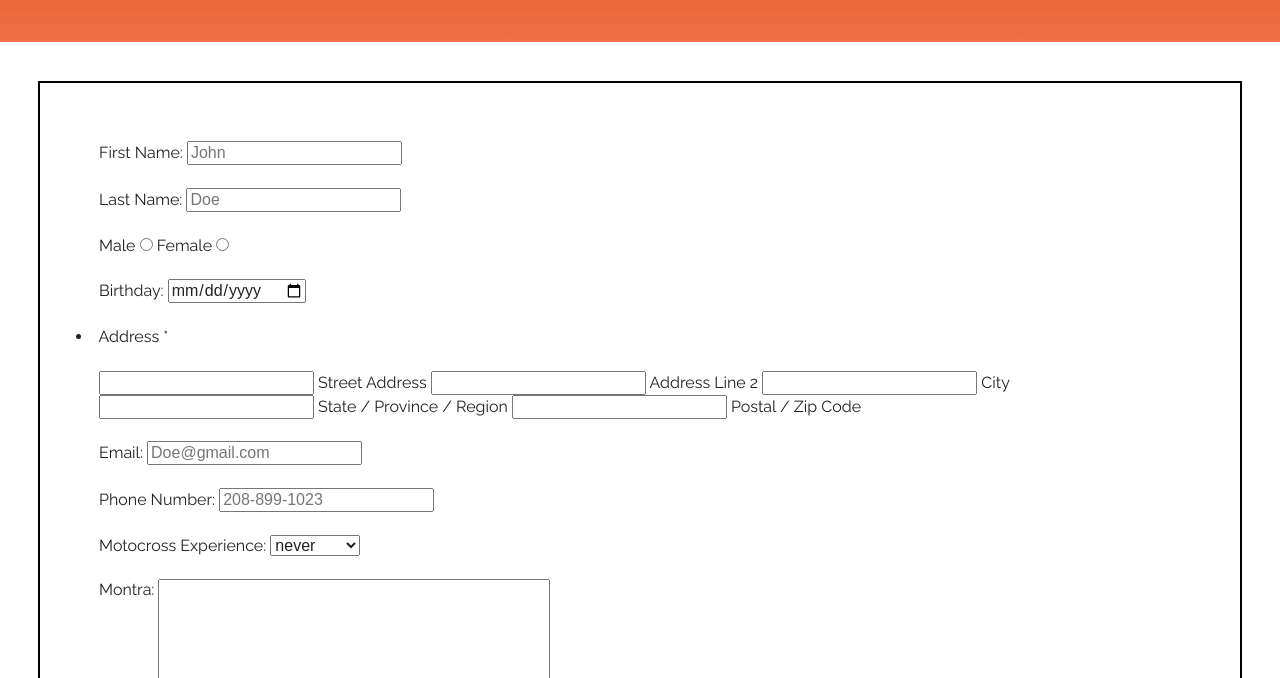
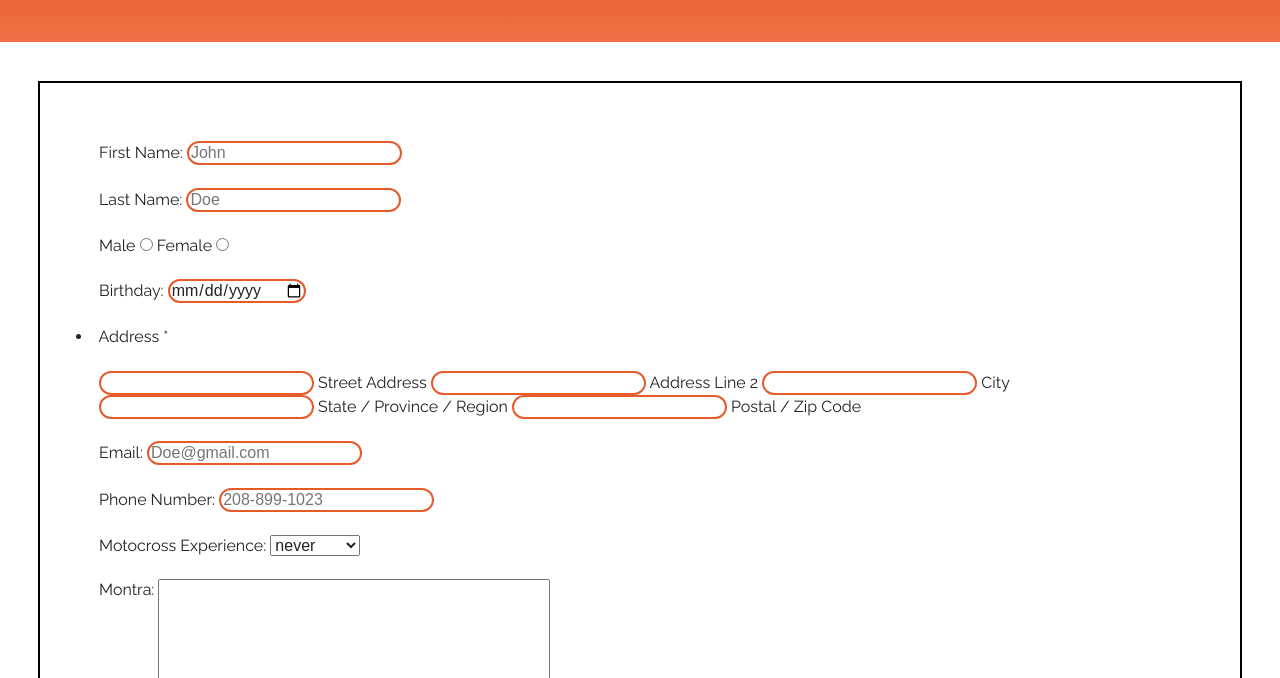
Before and after one commit to jwoods1/DWS2Week3, a plain HTML site: page index.html in a window 1280 px wide. Shown: the part 122-800 px from the top of the page. Drawn offline with Linux system fonts and the light colour scheme.

Commit message:
Update index.html

```diff
--- a/index.html
+++ b/index.html
@@ -31,21 +31,21 @@
                 <div class="personal">
                     <div>
                         <label for="firstName">First Name:</label>
-                        <input type="text" name="firstName" id="firstName" placeholder="John" required aria-required="true">
+                        <input class="borderRadius" type="text" name="firstName" id="firstName" placeholder="John" required aria-required="true">
                     </div>
                     <div>
                        <label for="lastName">Last Name:</label>
-                       <input type="text" name="lastName" id="lastName" placeholder="Doe" required aria-required="true">
+                       <input class="borderRadius" type="text" name="lastName" id="lastName" placeholder="Doe" required aria-required="true">
                     </div>
                     <div>
                         <label for="radio-male">Male</label>
-                        <input type="radio" name="sex" id="radio-male"  value="male">
+                        <input class="borderRadius" type="radio" name="sex" id="radio-male"  value="male">
                         <label for="radio-female">Female</label>
-                        <input type="radio" name="sex" id="radio-female" value="female">
+                        <input class="borderRadius" type="radio" name="sex" id="radio-female" value="female">
                     </div>
                     <div>
                        <label for="bday">Birthday:</label>
-                       <input type="date" name="bday" id="bday" required aria-required="true">
+                       <input class="borderRadius" type="date" name="bday" id="bday" required aria-required="true">
                     </div>
                     <li id="fo10li3" class="complex notranslate      ">
                         <label class="desc" id="title3" for="Field3">
@@ -54,34 +54,34 @@
                         </label>
                         <div>
                             <span class="full addr1">
-                                <input id="Field3" name="Field3" type="text" class="field text addr" value="" tabindex="3" onkeyup="handleInput(this);" onchange="handleInput(this);" required="">
+                                <input class="borderRadius" id="Field3" name="Field3" type="text" class="field text addr" value="" tabindex="3" onkeyup="handleinput class="borderRadius"(this);" onchange="handleinput class="borderRadius"(this);" required="">
                                 <label for="Field3">Street Address</label>
                             </span>
                             <span class="full addr2">
-                                <input id="Field4" name="Field4" type="text" class="field text addr" value="" tabindex="4" onkeyup="handleInput(this);" onchange="handleInput(this);">
+                                <input class="borderRadius" id="Field4" name="Field4" type="text" class="field text addr" value="" tabindex="4" onkeyup="handleinput class="borderRadius"(this);" onchange="handleinput class="borderRadius"(this);">
                                 <label for="Field4">Address Line 2</label>
                             </span>
                             <span class="left city">
-                                <input id="Field5" name="Field5" type="text" class="field text addr" value="" tabindex="5" onkeyup="handleInput(this);" onchange="handleInput(this);" required="">
+                                <input class="borderRadius" id="Field5" name="Field5" type="text" class="field text addr" value="" tabindex="5" onkeyup="handleinput class="borderRadius"(this);" onchange="handleinput class="borderRadius"(this);" required="">
                                 <label for="Field5">City</label>
                             </span>
                             <span class="right state">
-                                <input id="Field6" name="Field6" type="text" class="field text addr" value="" tabindex="6" onkeyup="handleInput(this);" onchange="handleInput(this);" required="">
+                                <input class="borderRadius" id="Field6" name="Field6" type="text" class="field text addr" value="" tabindex="6" onkeyup="handleinput class="borderRadius"(this);" onchange="handleinput class="borderRadius"(this);" required="">
                                 <label for="Field6">State / Province / Region</label>
                             </span>
                             <span class="left zip">
-                                <input id="Field7" name="Field7" type="text" class="field text addr" value="" maxlength="15" tabindex="7" onkeyup="handleInput(this);" onchange="handleInput(this);" required="">
+                                <input class="borderRadius" id="Field7" name="Field7" type="text" class="field text addr" value="" maxlength="15" tabindex="7" onkeyup="handleinput class="borderRadius"(this);" onchange="handleinput class="borderRadius"(this);" required="">
                                 <label for="Field7">Postal / Zip Code</label>
                             </span>
                         </div>
                         </li>
                     <div>
                        <label for="email">Email:</label>
-                       <input type="email" name="email" id="email" placeholder="Doe@gmail.com" required aria-required="true">
+                       <input class="borderRadius shake" type="email" name="email" id="email" placeholder="Doe@gmail.com" required aria-required="true">
                     </div>
                     <div>
                        <label for="phone">Phone Number:</label>
-                       <input type="tel" name="phone" id="phone" placeholder="208-899-1023" required aria-required="false">
+                       <input class="borderRadius" type="tel" name="phone" id="phone" placeholder="208-899-1023" required aria-required="false">
                     </div>
                     <div>
                         <label for="select-choice">Motocross Experience:</label>
@@ -97,11 +97,11 @@
                     </div>
                     <div>
                         <label for="share">Share Profile Publicly:</label>
-                        <input type="checkbox" name="share">
+                        <input class="borderRadius" type="checkbox" name="share">
                     </div>
                 </div>
                 <div>
-                    <input type="submit" value="Update">
+                    <input class="borderRadius button" type="submit" value="Update" class="button">
                 </div>
             </form>
         </div>
```
